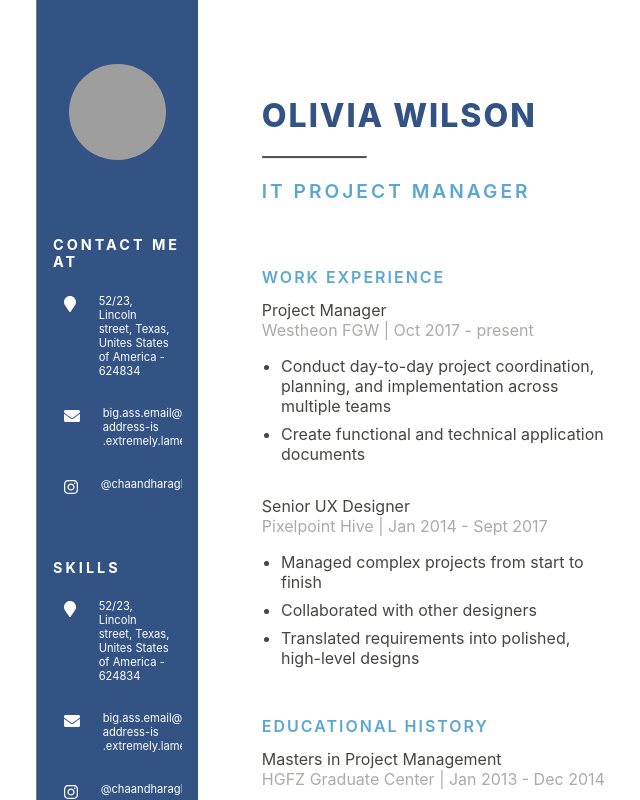
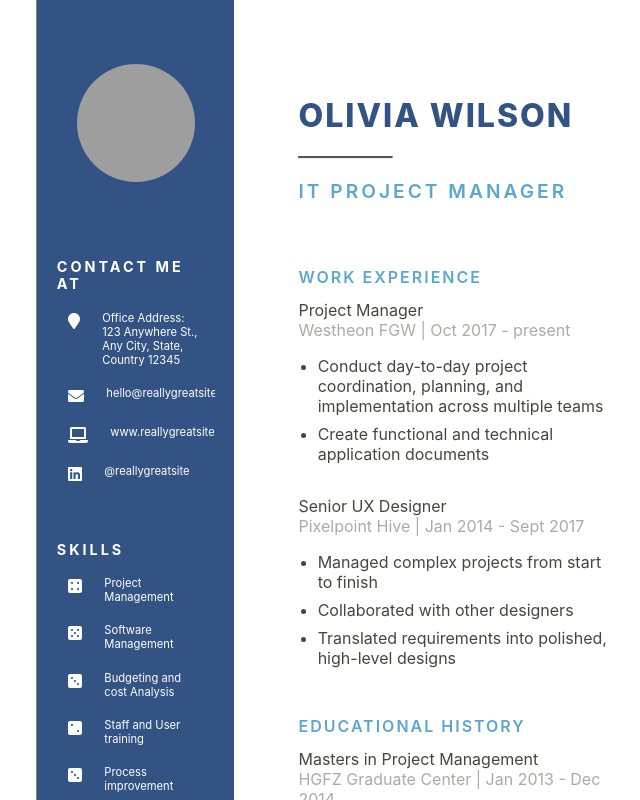
Before and after one commit to chaandharaghav/cv-application, a React (Create React App) app: page / in a window 1280 px wide. Shown: the top 800 px of the page, without its empty margins (603-1243 px from the left). Built offline with nearby package versions, Linux system fonts and the light colour scheme; grey boxes are pictures that could not be loaded.

Commit message:
Modify sidebar elements to use props change margin top and bottom for SectionItemValue

```diff
--- a/src/App.js
+++ b/src/App.js
@@ -62,23 +62,23 @@ class App extends react.Component {
       },
       skills: [
         {
-          skill: 'Project Management',
+          name: 'Project Management',
           level: 4,
         },
         {
-          skill: 'Software Management',
+          name: 'Software Management',
+          level: 5,
+        },
+        {
+          name: 'Budgeting and cost Analysis',
+          level: 3,
+        },
+        {
+          name: 'Staff and User training',
           level: 2,
         },
         {
-          skill: 'Budgeting and cost Analysis',
-          level: 3,
-        },
-        {
-          skill: 'Staff and User training',
-          level: 2,
-        },
-        {
-          skill: 'Process improvement',
+          name: 'Process improvement',
           level: 3,
         },
       ],
@@ -94,7 +94,11 @@ class App extends react.Component {
       <div className="App">
         <div id="form-div"></div>
         <div id="preview-div">
-          <Sidebar />
+          <Sidebar
+            contact={this.state.contact}
+            skills={this.state.skills}
+            achievements={this.state.awards}
+          />
           <MainContent
             name={this.state.name}
             role={this.state['current-role']}
--- a/src/components/sidebar/SectionItem.js
+++ b/src/components/sidebar/SectionItem.js
@@ -10,6 +10,11 @@ import {
   faMapMarker,
   faLaptop,
   faTrophy,
+  faDiceOne,
+  faDiceTwo,
+  faDiceThree,
+  faDiceFour,
+  faDiceFive,
 } from '@fortawesome/free-solid-svg-icons';
 import {
   faLinkedin,
@@ -19,13 +24,18 @@ import {
 
 function getEmoji(itemName) {
   const emojiMatch = {
-    mail: faEnvelope,
+    email: faEnvelope,
     address: faMapMarker,
     website: faLaptop,
     linkedin: faLinkedin,
     instagram: faInstagram,
     facebook: faFacebook,
     achievement: faTrophy,
+    proficiency1: faDiceOne,
+    proficiency2: faDiceTwo,
+    proficiency3: faDiceThree,
+    proficiency4: faDiceFour,
+    proficiency5: faDiceFive,
   };
 
   return <FontAwesomeIcon icon={emojiMatch[itemName]} />;
--- a/src/components/sidebar/Sidebar.js
+++ b/src/components/sidebar/Sidebar.js
@@ -14,9 +14,21 @@ class Sidebar extends react.Component {
           url="https://thumbs.dreamstime.com/b/default-avatar-profile-icon-vector-social-media-user-portrait-176256935.jpg"
           alt="cat image"
         />
-        <SidebarSection heading="CONTACT ME AT" />
-        <SidebarSection heading="SKILLS" />
-        <SidebarSection heading="ACHIEVEMENTS" />
+        <SidebarSection
+          heading="CONTACT ME AT"
+          name="contact"
+          details={this.props.contact}
+        />
+        <SidebarSection
+          heading="SKILLS"
+          name="skills"
+          details={this.props.skills}
+        />
+        <SidebarSection
+          heading="ACHIEVEMENTS"
+          name="achievements"
+          details={this.props.achievements}
+        />
       </div>
     );
   }
--- a/src/components/sidebar/SidebarSection.js
+++ b/src/components/sidebar/SidebarSection.js
@@ -7,18 +7,33 @@ import '../../styles/SidebarSection.css';
 
 class SidebarSection extends react.Component {
   render() {
+    let sectionItems = null;
+
+    if (this.props.name === 'contact') {
+      const propertyNames = Object.keys(this.props.details);
+      const contactDetails = this.props.details;
+      sectionItems = propertyNames.map((propertyName) => (
+        <SectionItem
+          itemName={propertyName}
+          itemValue={contactDetails[propertyName]}
+        />
+      ));
+    } else if (this.props.name === 'skills') {
+      sectionItems = this.props.details.map((skill) => (
+        <SectionItem
+          itemName={`proficiency${skill.level}`}
+          itemValue={skill.name}
+        />
+      ));
+    } else if (this.props.name === 'achievements') {
+      sectionItems = this.props.details.map((achievement) => (
+        <SectionItem itemName={'achievement'} itemValue={achievement} />
+      ));
+    }
     return (
       <div className="sidebar-section">
         <SectionHeading text={this.props.heading} />
-        <SectionItem
-          itemName="address"
-          itemValue="52/23, Lincoln street, Texas, Unites States of America - 624834"
-        />
-        <SectionItem
-          itemName="mail"
-          itemValue="big.ass.email@&#8203;address-is&#8203;.extremely.lame.de"
-        />
-        <SectionItem itemName="instagram" itemValue="@chaandharaghav" />
+        {sectionItems}
       </div>
     );
   }
--- a/src/styles/SectionItem.css
+++ b/src/styles/SectionItem.css
@@ -11,7 +11,7 @@
 
 .icon,
 .section-item-value {
-  margin: 0.7rem;
+  margin: 0.4rem 0.7rem;
 }
 
 .section-item-value {
```
